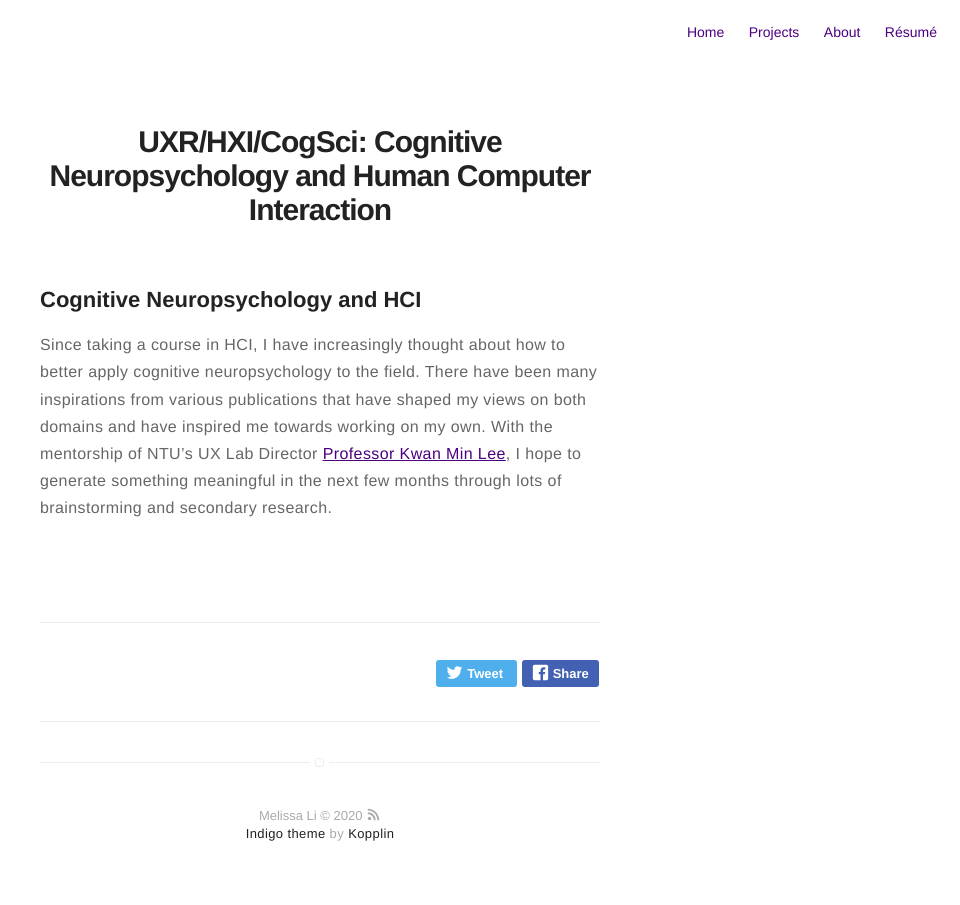
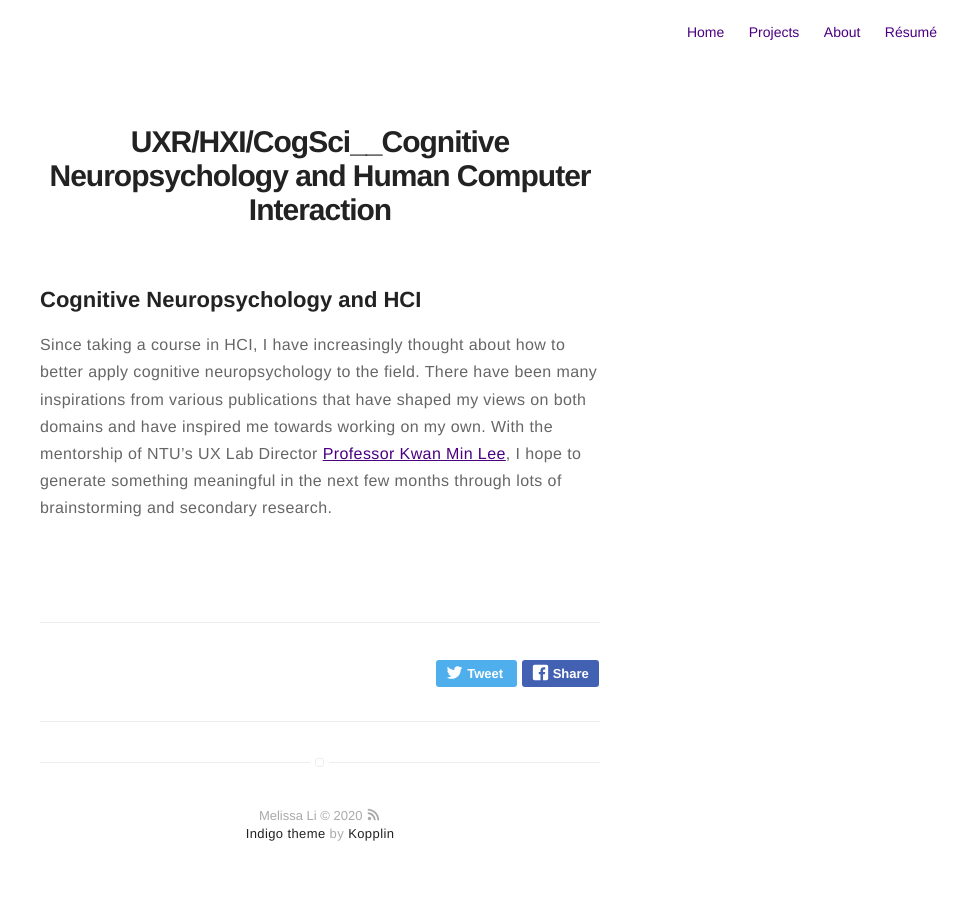
Before and after one commit to im-mel/im-mel.github.io, a Jekyll site: the page built from _posts/2020-02-01-CogSci-and-HCI.markdown, in a window 1280 px wide. Shown: the whole page, without its empty margins (320-1280 px from the left). Built offline with Jekyll 4.4.1, drawn with Linux system fonts in a browser that asks for light colours.

```diff
--- a/_posts/2020-02-01-CogSci-and-HCI.markdown
+++ b/_posts/2020-02-01-CogSci-and-HCI.markdown
@@ -1,5 +1,5 @@
 ---
-title: "UXR/HXI/CogSci: Cognitive Neuropsychology and Human Computer Interaction"
+title: "UXR/HXI/CogSci__Cognitive Neuropsychology and Human Computer Interaction"
 layout: post
 date: 2020-02-01 00:00
 tag: false
```
